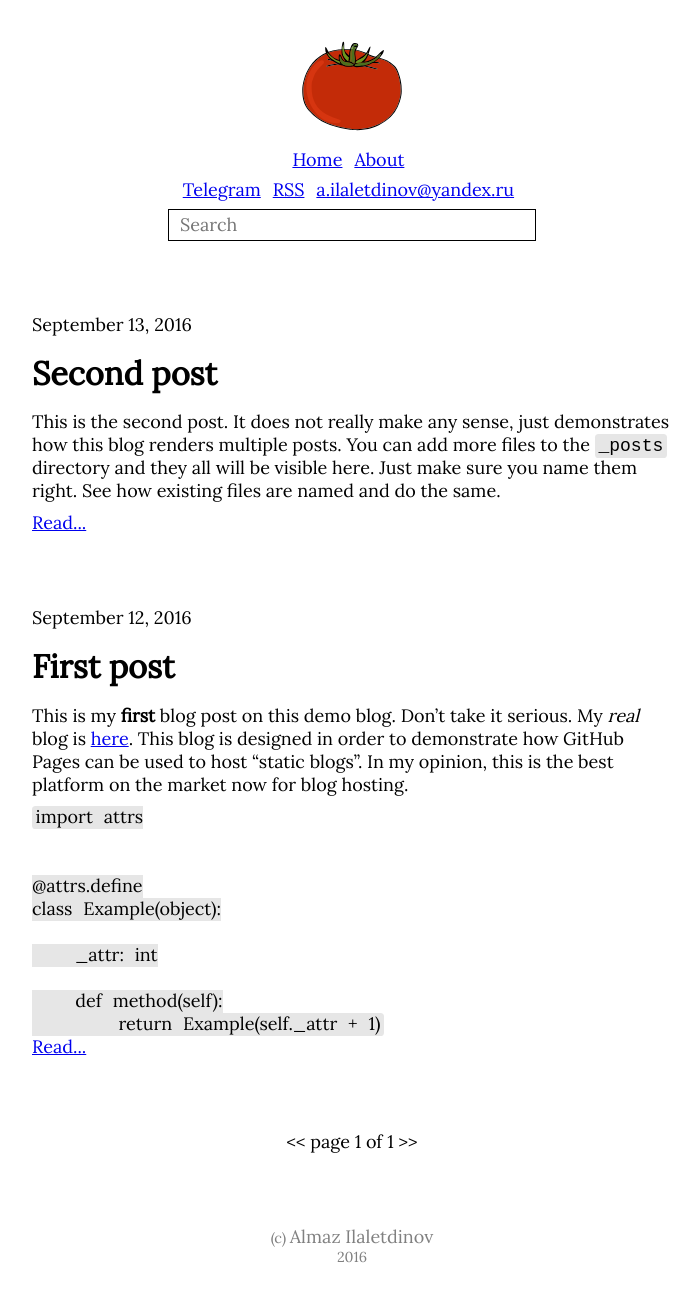
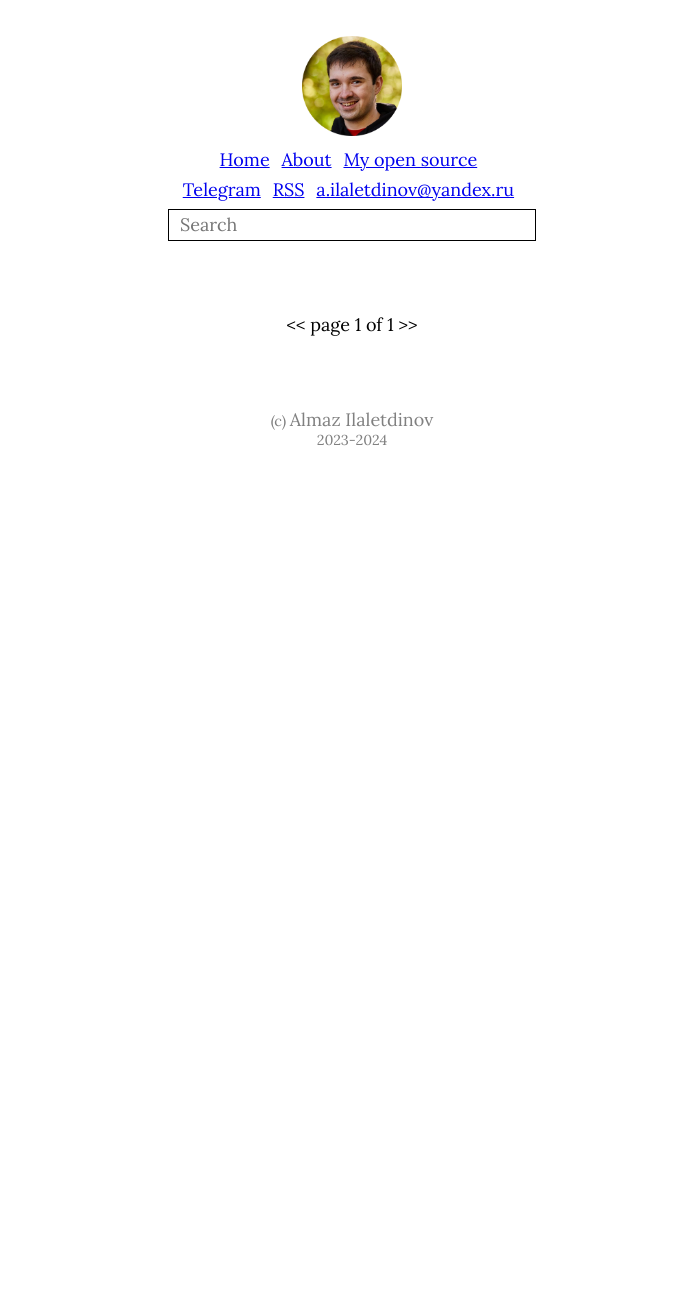
Before and after one commit to blablatdinov/blog, a Jekyll site: the page built from index.html, in a window 1280 px wide. Shown: the whole page, without its empty margins (288-988 px from the left). Built offline with Jekyll 4.4.1, drawn with Linux system fonts in a browser that asks for light colours; the list of posts is cut into pages by our own code; after the commit the page ends 900 px from its top, so only the background shows below that.

Commit message:
My open source page

````diff
--- a/_config.yml
+++ b/_config.yml
@@ -1,4 +1,4 @@
-title: 256 Bloghacks Demo
+title: Almaz Ilaletdinov personal blog
 email: a.ilaletdinov@yandex.ru
 description: >
   This is my blog
--- a/_layouts/default.html
+++ b/_layouts/default.html
@@ -17,12 +17,13 @@
     <section>
       <header>
         <a href="/about.html">
-          <img src="/images/tomato.svg" class="photo" alt="tomato" itemprop="image"/>
+          <img src="/images/my_photo.png" class="photo" alt="tomato" itemprop="image"/>
         </a>
         <nav>
           <ul>
             <li><a href="/">Home</a></li>
             <li><a href="/about.html">About</a></li>
+            <li><a href="/my-open-source.html">My open source</a></li>
           </ul>
         </nav>
         <nav>
@@ -44,7 +45,7 @@
           <span itemprop="name">Almaz Ilaletdinov</span>
         </span>
         <br/>
-        2016
+        2023-2024
       </footer>
     </section>
     <script>
--- a/_posts/2016/2016-09-12-first-post.md
+++ /dev/null
@@ -1,41 +0,0 @@
----
-layout: post
-date: 2016-09-12
-title: "First post"
-description: |
-  This is the first post in this demo
-  blog; it should help you understand
-  how post should be formatted.
-keywords:
-  - demo blog
-  - bloghacks
-  - 256 bloghacks
-categories: mood
----
-
-This is my **first** blog post on this demo blog. Don't
-take it serious. My _real_ blog is [here](http://www.yegor256.com).
-This blog is designed in order to demonstrate how GitHub Pages
-can be used to host "static blogs". In my opinion, this is the
-best platform on the market now for blog hosting.
-
-```python
-import attrs
-
-
-@attrs.define
-class Example(object):
-
-    _attr: int
-
-    def method(self):
-        return Example(self._attr + 1)
-```
-
-<!--more-->
-
-Source code of this blog is in this
-[GitHub repository](https://github.com/yegor256/bloghacks). Feel
-free to clone it and copy.
-
-The second post is [here]({% post_url 2016-09-13-second %}).
--- a/_posts/2016/2016-09-13-second.md
+++ /dev/null
@@ -1,31 +0,0 @@
----
-layout: post
-date: 2016-09-13
-title: "Second post"
-description: |
-  This is the second post in this demo
-  blog; it is also about nothing, just
-  like the first one.
-keywords:
-  - demo blog
-  - bloghacks
-  - 256 bloghacks
-categories: mood
----
-
-This is the second post. It does not really make
-any sense, just demonstrates how this blog renders multiple posts. You can add
-more files to the `_posts` directory and they all will be visible
-here. Just make sure you name them right. See how existing files
-are named and do the same.
-
-<!--more-->
-
-There is no real meaning here, just a second post, to help
-us see how the blog behaves with multiple posts. Pay attention
-how files are named.
-
-More information about writing Jekyll posts is
-[here](https://jekyllrb.com/docs/posts/).
-
-By the way, the first post is [here]({% post_url 2016-09-12-first-post %}).
--- a/_rake/pages.txt
+++ b/_rake/pages.txt
@@ -7,4 +7,3 @@
 sitemap.xml
 css/main.css
 images/tomato.svg
-2016/09/12/first-post.html
--- a/static/about.md
+++ b/static/about.md
@@ -11,10 +11,5 @@
   - 256 bloghacks
 ---
 
-Yegor Bugayenko ([`@yegor256`](https://github.com/yegor256)) is the author of this
-website. This is not a real site, but only a demo, to
-show you how [Jekyll](https://jekyllrb.com/) works
-with [GitHub Pages](https://pages.github.com/).
-
-Feel free to start blogging by making a copy of this entire
-site. It is made exactly for that.
+Yegor Bugayenko ([`@blablatdinov`](https://github.com/blablatdinov)) is the author of this
+website. .
````
Also changed, not shown: Gemfile (+8 -7 lines), static/open_source.md (added, +33 -0 lines), images/my_photo.png (added), index.html (line endings or trailing spaces), 1 other file.
